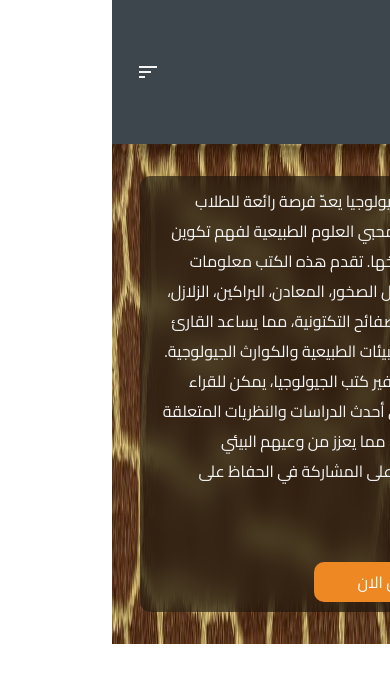
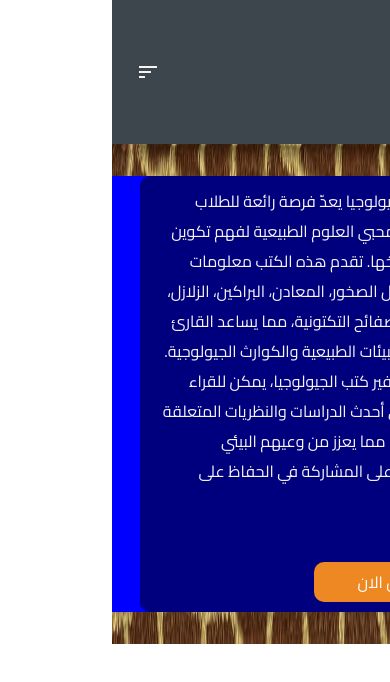
Before and after one commit to zahraa-hup/Bookecommerce, a React (Create React App) app: page / in a window 390 px wide. Shown: the top 682 px of the page. Built offline with nearby package versions, Linux system fonts and the light colour scheme.

Commit message:
new commit

```diff
--- a/src/components/Herosection/Hero.css
+++ b/src/components/Herosection/Hero.css
@@ -14,6 +14,7 @@
   position: absolute;
   padding: 0 40px;
   max-height: 90%;
+  background: blue;
 }
 .herotext {
   line-height: 30px !important;
@@ -64,14 +65,11 @@
   display: flex;
   align-items: center;
 }
-.heroloading{
+.heroloading {
   height: 500px;
 }
 /*media query for responsive*/
 @media (max-width: 992px) {
-  .gridcontainer .row {
-    gap: 0;
-  }
   .heroimg1 {
     height: 90%;
   }
--- a/src/components/Herosection/Hero.jsx
+++ b/src/components/Herosection/Hero.jsx
@@ -6,7 +6,7 @@ function Hero() {
       <img src="/img/mybanner2.jpg" alt="banner" className="banner" />
       <div className="gridcontainer ">
         <div className="row">
-          <div className="col-lg-5 col-md-6 herobooks">
+          <div className="col-md-5  herobooks">
             <img src="/img/book item2.png" alt="book" className=" heroimg3" />
             <img src="/img/book item1.png" alt="book" className=" heroimg2" />
             <img src="/img/book item2.png" alt="book" className=" heroimg1" />
```
